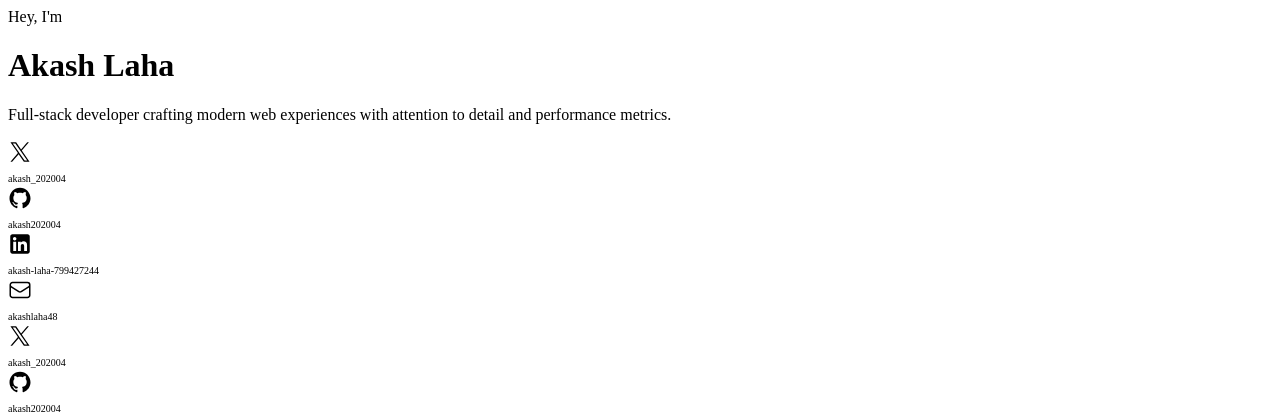
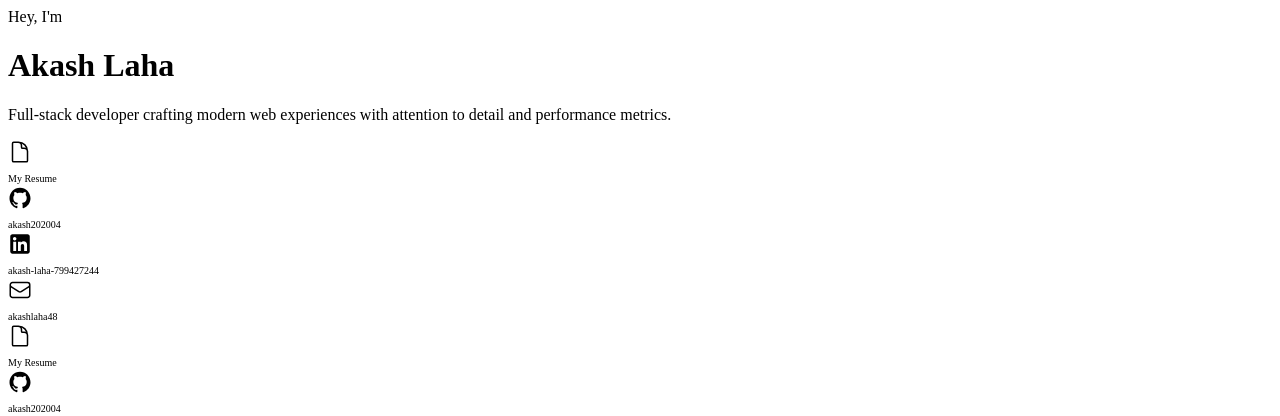
Before and after one commit to akash202004/portfolio-website, a Next.js app: page /Home in a window 1280 px wide. Shown: the top 416 px of the page. Built offline with nearby package versions, Linux system fonts and the light colour scheme; no server answers.

Commit message:
Soical Icon change from Twitter ( x ) to Resume

```diff
--- a/src/components/cards/SocialCard.tsx
+++ b/src/components/cards/SocialCard.tsx
@@ -17,14 +17,20 @@ const SocialCard = ({
 }: SocialCardProps) => {
   const handleSocial = () => {
     switch (type) {
-      case "twitter":
-        window.open("https://x.com/Akash_202004", "_blank");
+      case "resume":
+        window.open(
+          "https://drive.google.com/file/d/1pkydfPHh5KLGVuHGMxC5RIyA9jag60aN/view",
+          "_blank"
+        );
         return;
       case "mail":
         window.open("mailto:akashlaha48@gmail.com", "_blank");
         return;
       case "linkedin":
-        window.open("https://www.linkedin.com/in/akash-laha-799427244/", "_blank");
+        window.open(
+          "https://www.linkedin.com/in/akash-laha-799427244/",
+          "_blank"
+        );
         return;
       case "github":
         window.open("https://github.com/akash202004", "_blank");
--- a/src/components/icons/SocialIcons.tsx
+++ b/src/components/icons/SocialIcons.tsx
@@ -11,16 +11,22 @@ export const GithubIcon = ({ size = 16 }: { size?: number }) => (
   </svg>
 );
 
-export const TwitterIcon = ({ size = 16 }: { size?: number }) => (
+export const DocumentIcon = ({ size = 16 }: { size?: number }) => (
   <svg
     xmlns="http://www.w3.org/2000/svg"
     width={size}
     height={size}
-    viewBox="0 0 32 32"
-    fill="currentColor"
+    viewBox="0 0 24 24"
+    fill="none"
+    stroke="currentColor"
+    strokeWidth="1.5"
     className="text-[#797978]"
   >
-    <path d="M18.42,14.009L27.891,3h-2.244l-8.224,9.559L10.855,3H3.28l9.932,14.455L3.28,29h2.244l8.684-10.095,6.936,10.095h7.576l-10.301-14.991h0Zm-3.074,3.573l-1.006-1.439L6.333,4.69h3.447l6.462,9.243,1.006,1.439,8.4,12.015h-3.447l-6.854-9.804h0Z"></path>
+    <path
+      strokeLinecap="round"
+      strokeLinejoin="round"
+      d="M19.5 14.25v-2.625a3.375 3.375 0 0 0-3.375-3.375h-1.5A1.125 1.125 0 0 1 13.5 7.125v-1.5a3.375 3.375 0 0 0-3.375-3.375H8.25m2.25 0H5.625c-.621 0-1.125.504-1.125 1.125v17.25c0 .621.504 1.125 1.125 1.125h12.75c.621 0 1.125-.504 1.125-1.125V11.25a9 9 0 0 0-9-9Z"
+    />
   </svg>
 );
 export const LinkedinIcon = ({ size = 16 }: { size?: number }) => (
--- a/src/components/sections/HeroSection.tsx
+++ b/src/components/sections/HeroSection.tsx
@@ -4,7 +4,7 @@ import {
   DiscordIcon,
   GithubIcon,
   LinkedinIcon,
-  TwitterIcon,
+  DocumentIcon,
 } from "../icons/SocialIcons";
 
 const HeroSection = () => {
@@ -16,10 +16,10 @@ const HeroSection = () => {
         data-redirect="true"
       >
         <SocialCard
-          Icon={TwitterIcon}
-          spanText="akash_202004"
+          Icon={DocumentIcon}
+          spanText="My Resume"
           size={24}
-          type="twitter"
+          type="resume"
         />
         <SocialCard
           Icon={GithubIcon}
@@ -40,12 +40,15 @@ const HeroSection = () => {
           type="mail"
         />
       </div>
-      <div className="grid grid-cols-4 gap-4 my-4 md:hidden" data-redirect="true">
+      <div
+        className="grid grid-cols-4 gap-4 my-4 md:hidden"
+        data-redirect="true"
+      >
         <SocialCard
-          Icon={TwitterIcon}
-          spanText="akash_202004"
+          Icon={DocumentIcon}
+          spanText="My Resume"
           size={24}
-          type="twitter"
+          type="resume"
         />
         <SocialCard
           Icon={GithubIcon}
```
